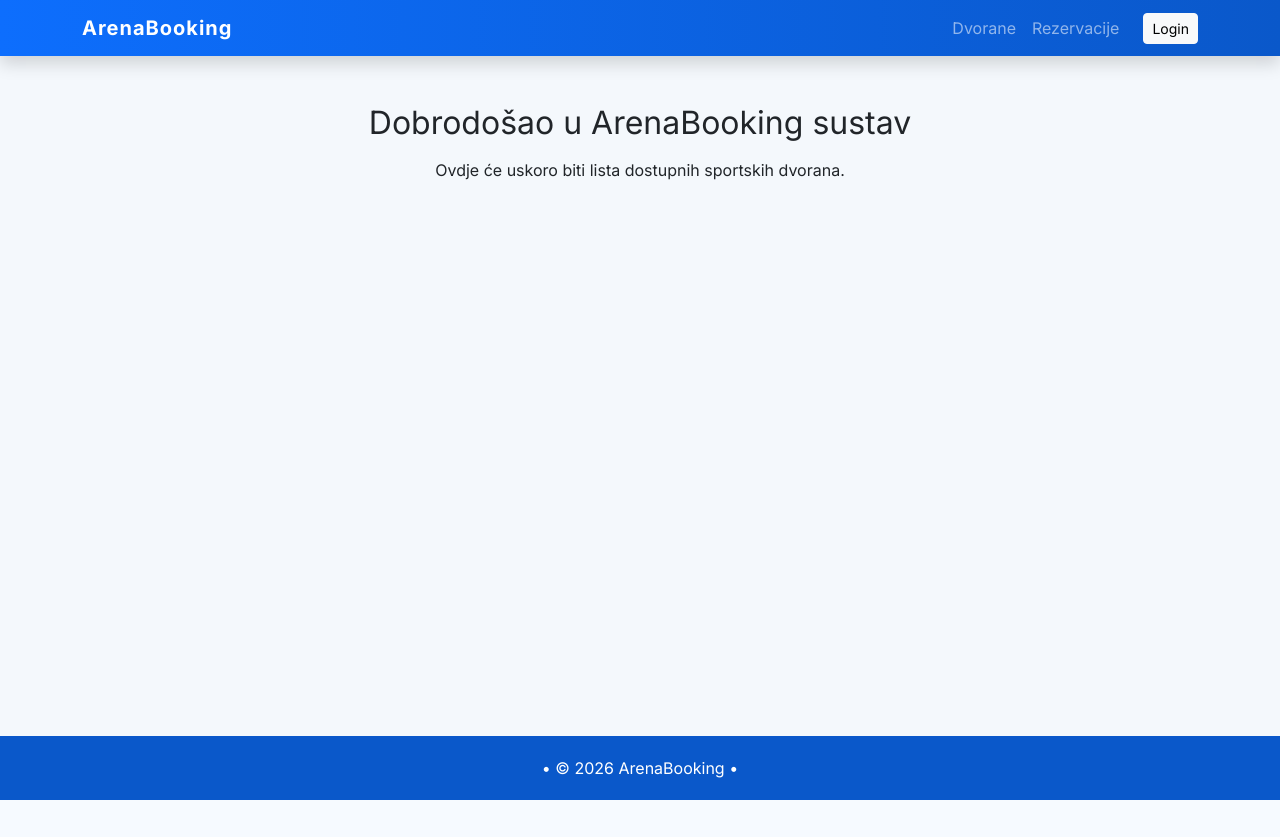
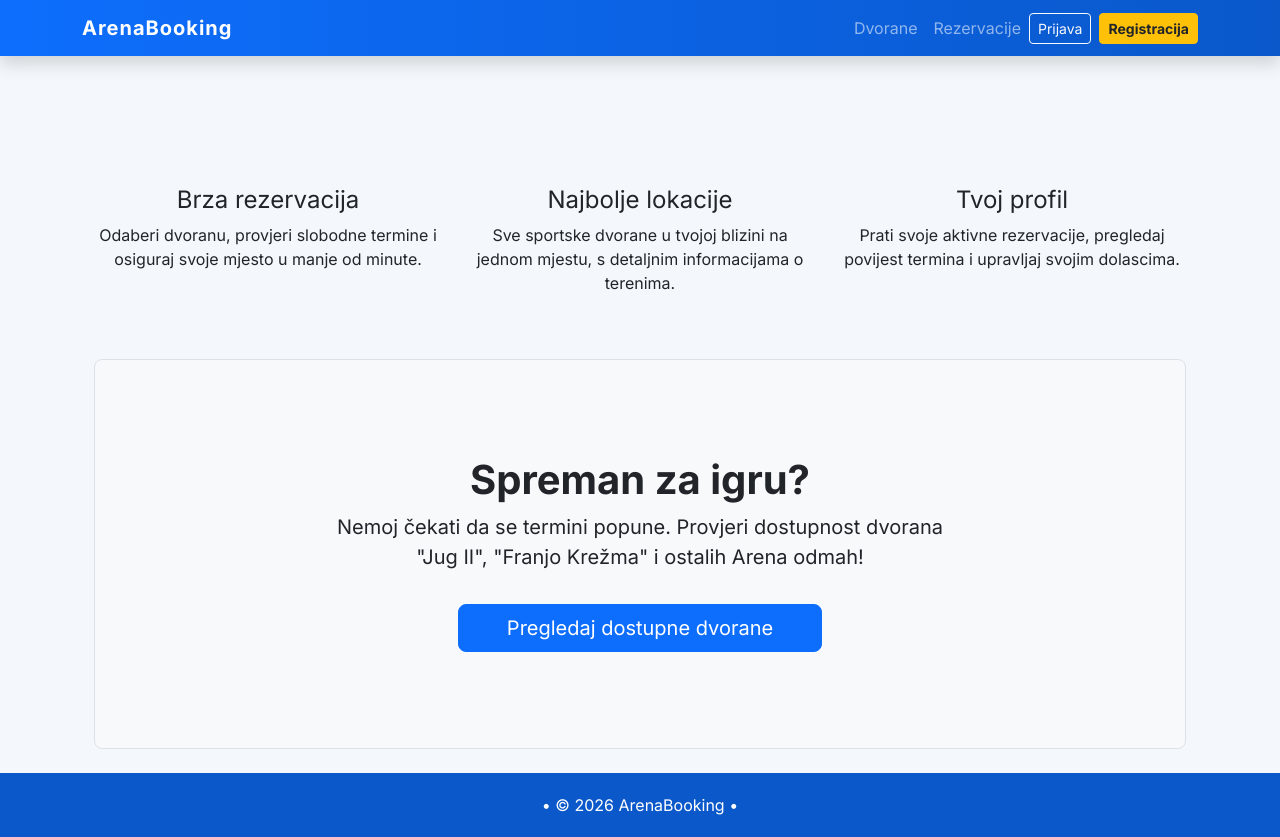
Before and after one commit to karlolac/django3-ArenaBooking-website, a Django app: page / in a window 1280 px wide. Before the commit the page ends 800 px from the top, so only its background shows below. Run offline with Django 5.2, Linux system fonts and the light colour scheme.

Commit message:
Adding registration and multiple accounts

```diff
--- a/ArenaBooking/templates/base.html
+++ b/ArenaBooking/templates/base.html
@@ -86,31 +86,26 @@
                        href="{% url 'bookings:bookings' %}">Rezervacije</a>
                 </li>
 
-                {% if user.is_authenticated %}
-                        <li class="nav-item ms-3">
-                        <span class="navbar-text text-light fw-normal opacity-75">
-                              {{ user.username }}
-                        </span>
-                        </li>
+               <div class="d-flex align-items-center">
+                    {% if user.is_authenticated %}
+                        <span class="text-light me-3 small">Bok, {{ user.username }}</span>
 
-                    <li class="nav-item ms-3">
-                        <form method="post" action="{% url 'logout' %}" class="d-inline">
+                        <form action="{% url 'logout' %}" method="post" class="d-inline">
                             {% csrf_token %}
-                            <button type="submit" class="btn btn-light btn-sm">Logout</button>
+                            <button type="submit" class="btn btn-outline-light btn-sm">Odjava</button>
                         </form>
-                    </li>
                     {% else %}
-                    <li class="nav-item ms-3">
-                        <a class="btn btn-light btn-sm" href="{% url 'login' %}">Login</a>
-                    </li>
+                        <a href="{% url 'login' %}" class="btn btn-outline-light btn-sm me-2">Prijava</a>
+                        <a href="{% url 'accounts:signup' %}" class="btn btn-warning btn-sm fw-bold text-dark">Registracija</a>
                     {% endif %}
+                </div>
 
             </ul>
         </div>
     </div>
 </nav>
 
-<!-- HERO (možeš ga sakriti po potrebi) -->
+<!--
 {% block hero %}
 <section class="hero text-center">
     <div class="container">
@@ -119,7 +114,7 @@
         <a href="#" class="btn btn-main mt-4">Rezerviraj sada</a>
     </div>
 </section>
-{% endblock %}
+{% endblock %}-->
 
 <!-- CONTENT -->
 <main class="flex-fill">
--- a/ArenaBooking/templates/home.html
+++ b/ArenaBooking/templates/home.html
@@ -1,12 +1,54 @@
 {% extends "base.html" %}
 
 {% block title %}Početna | ArenaBooking{% endblock %}
-{% block hero %}{% endblock %}
+
+{% block hero %}
+<div class="bg-primary text-white text-center py-5 mb-5 shadow">
+    <div class="container py-4">
+        <h1 class="display-4 fw-bold">Pronađi idealan teren u par klikova</h1>
+        <p class="lead">Brzo, jednostavno i bez komplikacija rezerviraj svoj termin za nogomet, košarku ili tenis.</p>
+        {% if not user.is_authenticated %}
+            <a href="{% url 'accounts:signup' %}" class="btn btn-light btn-lg px-4 me-sm-3 fw-bold">Započni odmah</a>
+        {% endif %}
+        <a href="{% url 'facilities:facilities' %}" class="btn btn-outline-light btn-lg px-4 fw-bold">Pregledaj dvorane</a>
+    </div>
+</div>
+{% endblock %}
+
 {% block content %}
+<div class="container">
+    <div class="row g-4 py-5 row-cols-1 row-cols-lg-3 text-center">
+        <div class="feature col">
+            <div class="feature-icon d-inline-flex align-items-center justify-content-center text-primary fs-2 mb-3">
+                <i class="bi bi-calendar-check"></i>
+            </div>
+            <h3 class="fs-4">Brza rezervacija</h3>
+            <p>Odaberi dvoranu, provjeri slobodne termine i osiguraj svoje mjesto u manje od minute.</p>
+        </div>
 
-<div class="text-center">
-    <h2>Dobrodošao u ArenaBooking sustav</h2>
-    <p class="mt-3">Ovdje će uskoro biti lista dostupnih sportskih dvorana.</p>
+        <div class="feature col">
+            <div class="feature-icon d-inline-flex align-items-center justify-content-center text-primary fs-2 mb-3">
+                <i class="bi bi-geo-alt"></i>
+            </div>
+            <h3 class="fs-4">Najbolje lokacije</h3>
+            <p>Sve sportske dvorane u tvojoj blizini na jednom mjestu, s detaljnim informacijama o terenima.</p>
+        </div>
+
+        <div class="feature col">
+            <div class="feature-icon d-inline-flex align-items-center justify-content-center text-primary fs-2 mb-3">
+                <i class="bi bi-person-badge"></i>
+            </div>
+            <h3 class="fs-4">Tvoj profil</h3>
+            <p>Prati svoje aktivne rezervacije, pregledaj povijest termina i upravljaj svojim dolascima.</p>
+        </div>
+    </div>
+
+    <div class="p-5 mb-4 bg-light rounded-3 border">
+        <div class="container-fluid py-5 text-center">
+            <h2 class="display-6 fw-bold">Spreman za igru?</h2>
+            <p class="col-md-8 fs-5 mx-auto">Nemoj čekati da se termini popune. Provjeri dostupnost dvorana "Jug II", "Franjo Krežma" i ostalih Arena odmah!</p>
+            <a href="{% url 'facilities:facilities' %}" class="btn btn-primary btn-lg px-5 mt-3">Pregledaj dostupne dvorane</a>
+        </div>
+    </div>
 </div>
-
 {% endblock %}
--- a/ArenaBooking/urls.py
+++ b/ArenaBooking/urls.py
@@ -22,6 +22,7 @@ urlpatterns = [
     path('admin/', admin.site.urls),
     path('', views.home, name='home'),
     path('accounts/', include('django.contrib.auth.urls')),
+    path('accounts/', include('accounts.urls')),
     path('bookings/', include('bookings.urls')),
     path('facilities/', include('facilities.urls')),
 ]
--- a/accounts/urls.py
+++ b/accounts/urls.py
@@ -1,5 +1,8 @@
+from . import views
 from django.urls import path
 
+app_name = 'accounts'
+
 urlpatterns = [
-
+    path('signup/', views.signup, name='signup'),
 ]
```
Also changed, not shown: accounts/templates/registration/signup.html (added, +38 -0 lines), accounts/views.py (+17 -2 lines), bookings/forms.py (+17 -3 lines), db.sqlite3.
